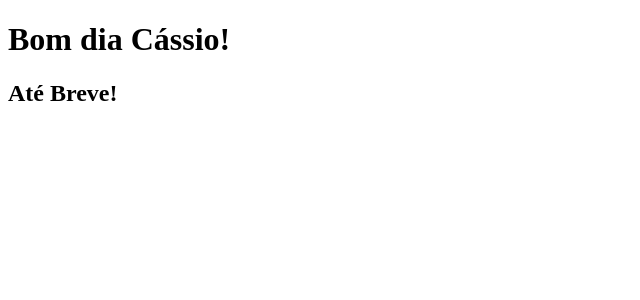
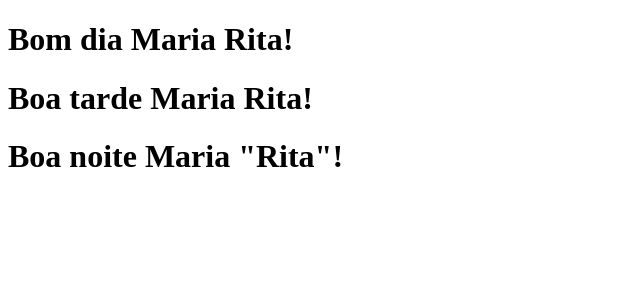
Before and after one commit to cassiosantana/react-new-e, a React (Vite) app: page / in a window 1280 px wide. Shown: the top 300 px of the page, without its empty margins (0-640 px from the left). Built offline with nearby package versions, Linux system fonts and the light colour scheme.

Commit message:
multiplos componentes

```diff
--- /dev/null
+++ b/src/components/Multiplos.jsx
@@ -0,0 +1,7 @@
+export const BomDia = props => <h1>Bom dia {props.nome}!</h1>
+const BoaTarde = props => <h1>Boa tarde {props.nome}!</h1>
+const BoaNoite = props => <h1>Boa noite {props.nome}!</h1>
+export default { BomDia }
+export { BoaTarde, BoaNoite } // para nao ter que escrever export varias vezes
+// export default BomDia // para acessar o BomDia sem precisar do operador destructor
+// para exportar como default não é possivel utilizar let, var ou const
--- a/src/main.jsx
+++ b/src/main.jsx
@@ -1,5 +1,12 @@
-import ReactDOM from "react-dom/client";
-import BomDia from "./components/BomDia";
+import ReactDOM from 'react-dom/client';
+import Multi, { BoaTarde, BoaNoite } from './components/Multiplos.jsx';
 
-const root = ReactDOM.createRoot(document.getElementById("root"));
-root.render(<BomDia nome="Cássio"/>);
+const root = ReactDOM.createRoot(document.getElementById('root'));
+
+root.render(
+  <div>
+    <Multi.BomDia nome="Maria Rita"/>
+    <BoaTarde nome="Maria Rita"/>
+    <BoaNoite nome={'Maria "Rita"'}/>
+  </div>
+);
```
